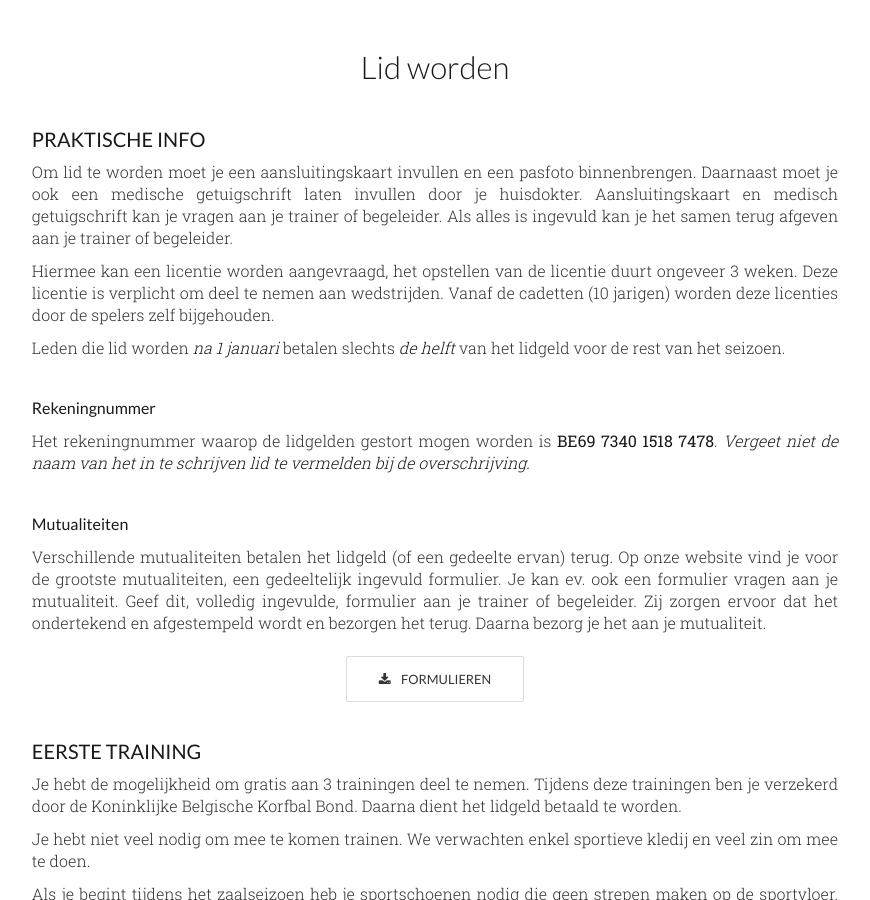
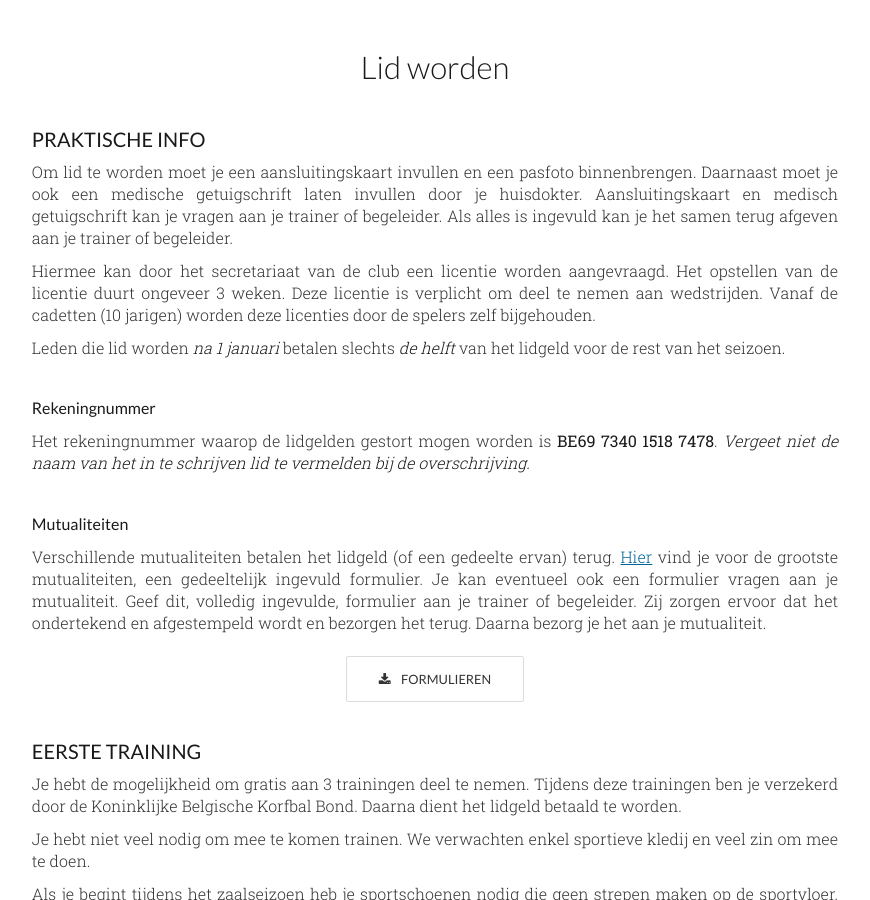
Before and after one commit to kcbj/kcbj.github.io, a Jekyll site: the page built from info/index.html, in a window 1280 px wide and 900 px high, scrolled down 2136 px. Shown: the whole window, without its empty margins (205-1075 px from the left). Built offline with Jekyll 4.4.1, drawn with Linux system fonts in a browser that asks for light colours; nearby versions of some CDN libraries; some of the changed text lies outside the part shown.

Commit message:
Misc minor tweaks to text and layout.

```diff
--- a/_data/downloads.yml
+++ b/_data/downloads.yml
@@ -10,7 +10,7 @@
 - title: Documenten voor leden
   files:
   - path: "/downloads/files/leden/verzekering.pdf"
-    title: Ongevallenaangifte formulier
+    title: Ongevallenaangifteformulier
     size: 450166
     hsize: 439.62 KiB
     mime: pdf
--- a/agenda/index.html
+++ b/agenda/index.html
@@ -102,7 +102,7 @@ redirect_from:
         <thead>
           <tr>
             <th>Ploeg</th>
-            <th>Weekdag</th>
+            <th class="first">Weekdag</th>
             <th>Start</th>
             <th>Einde</th>
             <th></th>
--- a/index.html
+++ b/index.html
@@ -42,9 +42,9 @@ redirect_from:
     </div>
     <div class="content">
       <h2>Mee komen trainen?</h2>
-      <p>Je bent altijd welkom!  Je mag al eens komen mee trainen met een van onze ploegen om korfbal en KCBJ wat beter te leren kennen.  Zo kan je zien of korfbal iets voor jou is.</p>
+      <p>Je bent altijd welkom!  Je mag al eens komen meetrainen met één van onze ploegen om korfbal en KCBJ wat beter te leren kennen.  Zo kan je zien of korfbal iets voor jou is.</p>
       <div class="buttons right">
-        <a class="button more" href="/agenda#trainingen" title="Trainingsuren">trainings uren</a>
+        <a class="button more" href="/agenda#trainingen" title="Trainingsuren">Trainingsuren</a>
       </div>
     </div>
   </div>
@@ -58,7 +58,7 @@ redirect_from:
       <h2>Lid worden?</h2>
       <p>Je hebt beslist bij ons te komen korfballen?  De volgende stap is lid worden.  Hier vind je alles wat je moet weten om lid te worden van KCBJ.</p>
       <div class="buttons left">
-        <a class="button more" href="/info#lidworden" title="Lid worden van KCBJ">lid worden</a>
+        <a class="button more" href="/info#lidworden" title="Lid worden van KCBJ">Lid worden</a>
       </div>
     </div>
   </div>
--- a/info/index.html
+++ b/info/index.html
@@ -61,7 +61,7 @@ redirect_from:
       andere ploegen.</p>
 
       <div class="buttons">
-        <a href="/media#ploegen" class="button more"><i class="fa fa-camera"></i> Ploeg foto's</a>
+        <a href="/media#ploegen" class="button more"><i class="fa fa-camera"></i> Ploegfoto's</a>
       </div>
     </div>
   </div>
@@ -81,7 +81,8 @@ redirect_from:
       invullen door je huisdokter. Aansluitingskaart en medisch getuigschrift
       kan je vragen aan je trainer of begeleider. Als alles is ingevuld kan je
       het samen terug afgeven aan je trainer of begeleider.</p> <p>Hiermee kan
-      een licentie worden aangevraagd, het opstellen van de licentie duurt
+      door het secretariaat van de club
+      een licentie worden aangevraagd. Het opstellen van de licentie duurt
       ongeveer 3 weken. Deze licentie is verplicht om deel te nemen aan
       wedstrijden. Vanaf de cadetten (10 jarigen) worden deze licenties door de
       spelers zelf bijgehouden.</p>
@@ -98,8 +99,8 @@ redirect_from:
       <h3>Mutualiteiten</h3>
 
       <p>Verschillende mutualiteiten betalen het lidgeld (of een gedeelte
-      ervan) terug. Op onze website vind je voor de grootste mutualiteiten, een
-      gedeeltelijk ingevuld formulier. Je kan ev. ook een formulier vragen aan
+      ervan) terug. <a href="/downloads#downloads-files-ziekenfonds">Hier</a> vind je voor de grootste mutualiteiten, een
+      gedeeltelijk ingevuld formulier. Je kan eventueel ook een formulier vragen aan
       je mutualiteit. Geef dit, volledig ingevulde, formulier aan je trainer
       of begeleider. Zij zorgen ervoor dat het ondertekend en afgestempeld
       wordt en bezorgen het terug. Daarna bezorg je het aan je
@@ -185,8 +186,9 @@ redirect_from:
       spelen nationaal, met een grote concentratie rond Antwerpen.</p>
 
       <p>We zouden je graag inwijden in de sfeer van de enige gemengde
-      ploegsport in België. Kom naar een wedstrijd kijken of kijk naar de foto’s
-      en beeldverslagen op onze site www.kcbj.be</p>
+      ploegsport in België. Kom naar een wedstrijd kijken of bekijk onze
+      <a href="http://www.flickr.com/photos/kcbj">foto's</a> en
+      <a href="http://vimeo.com/kcbj">video's</a>.</p>
 
       <p>KCBJ is bekend in de korfbalwereld. Ook sportief straalt dit af. Wij
       spelen onze zaalcompetitie in 2de nationaal. In 2012 organiseerden wij het
```
Also changed, not shown: other parts of info/index.html (+1 -1 lines), Gemfile.lock.
